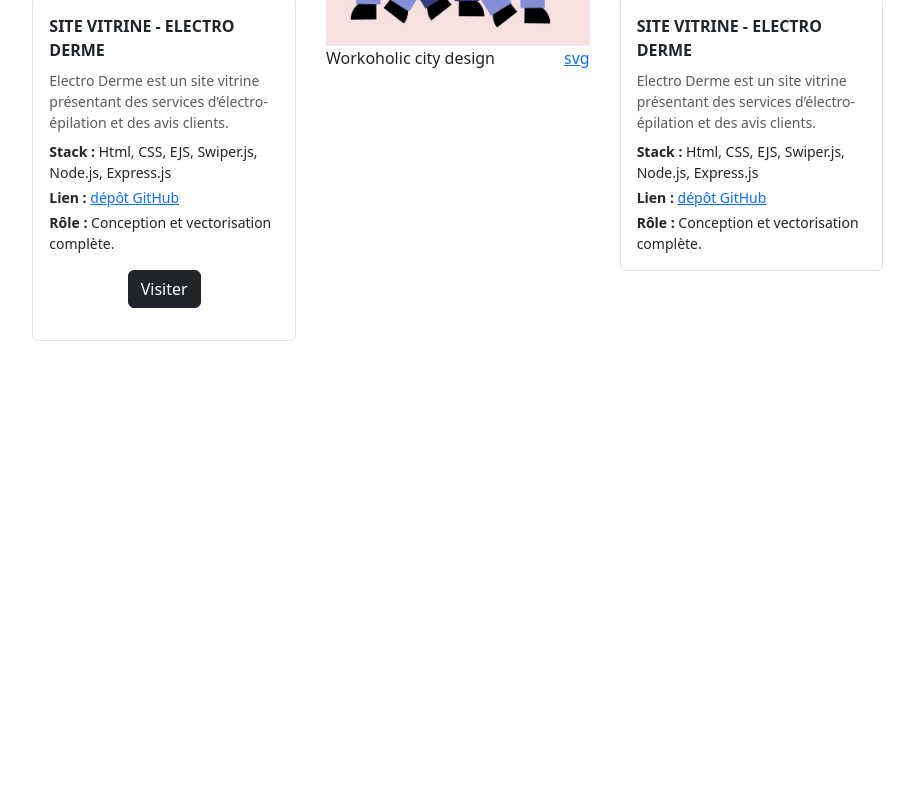
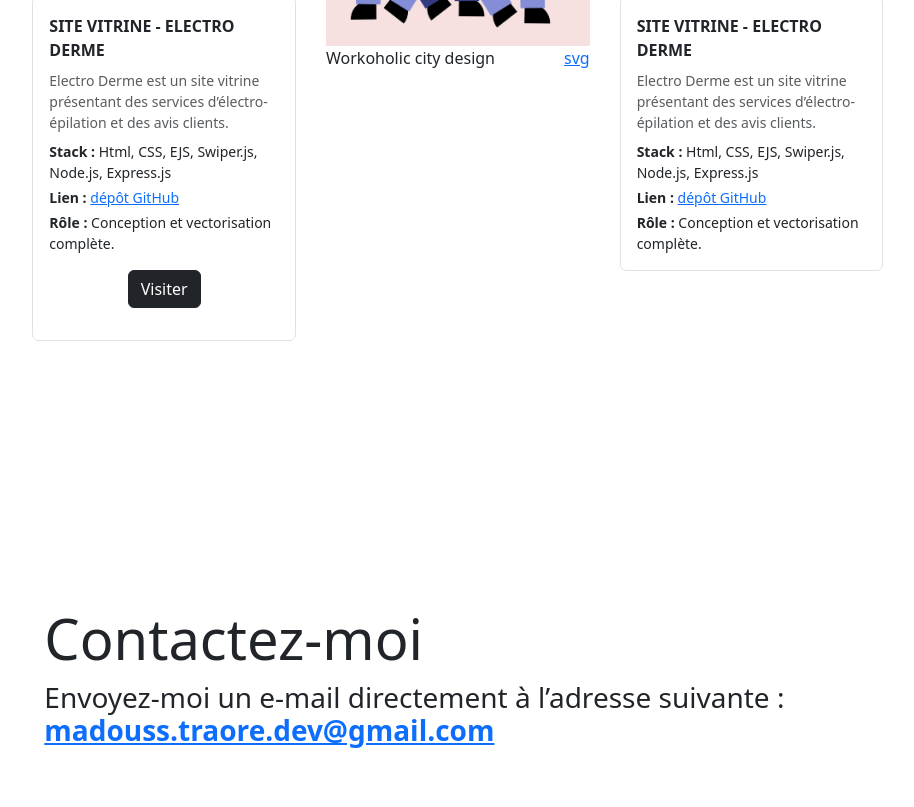
Before and after one commit to Madouss-Traore/My-portfolio, a plain HTML site: page index.html in a window 1280 px wide. Shown: the part 4711-5518 px from the top of the page, without its empty margins (289-1203 px from the left). Before the commit the page ends 5268 px from the top, so only its background shows below. Drawn offline with nearby package versions, Linux system fonts and the light colour scheme.

Commit message:
feat: add contact section

```diff
--- a/index.html
+++ b/index.html
@@ -395,6 +395,23 @@
                   </div>
             </section>
 
+            <!-- /////////////////////// CONTACT /////////////////////// -->
+            <section id="contact" class="my-5 py-5 bg-text" data-text="05">
+              <div class="container">
+                <div>
+                  <div class="col-lg-6" data-aos="fade-up">
+                    <h2 class="display-4 txt-fx slide-up">Contactez-moi</h2>
+
+                  </div>
+                  <div class="row d-flex g-5">
+
+                    <div>
+                      <h3 class="mail">Envoyez-moi un e-mail directement à l’adresse suivante : <a
+                          href="mailto:madouss.traore.dev@gmail.com" class="mail"> <strong
+                            class="details">madouss.traore.dev@gmail.com</strong></a> </h3>
+                    </div>
+                  </div>
+            </section>
 
 
     </main>
```
